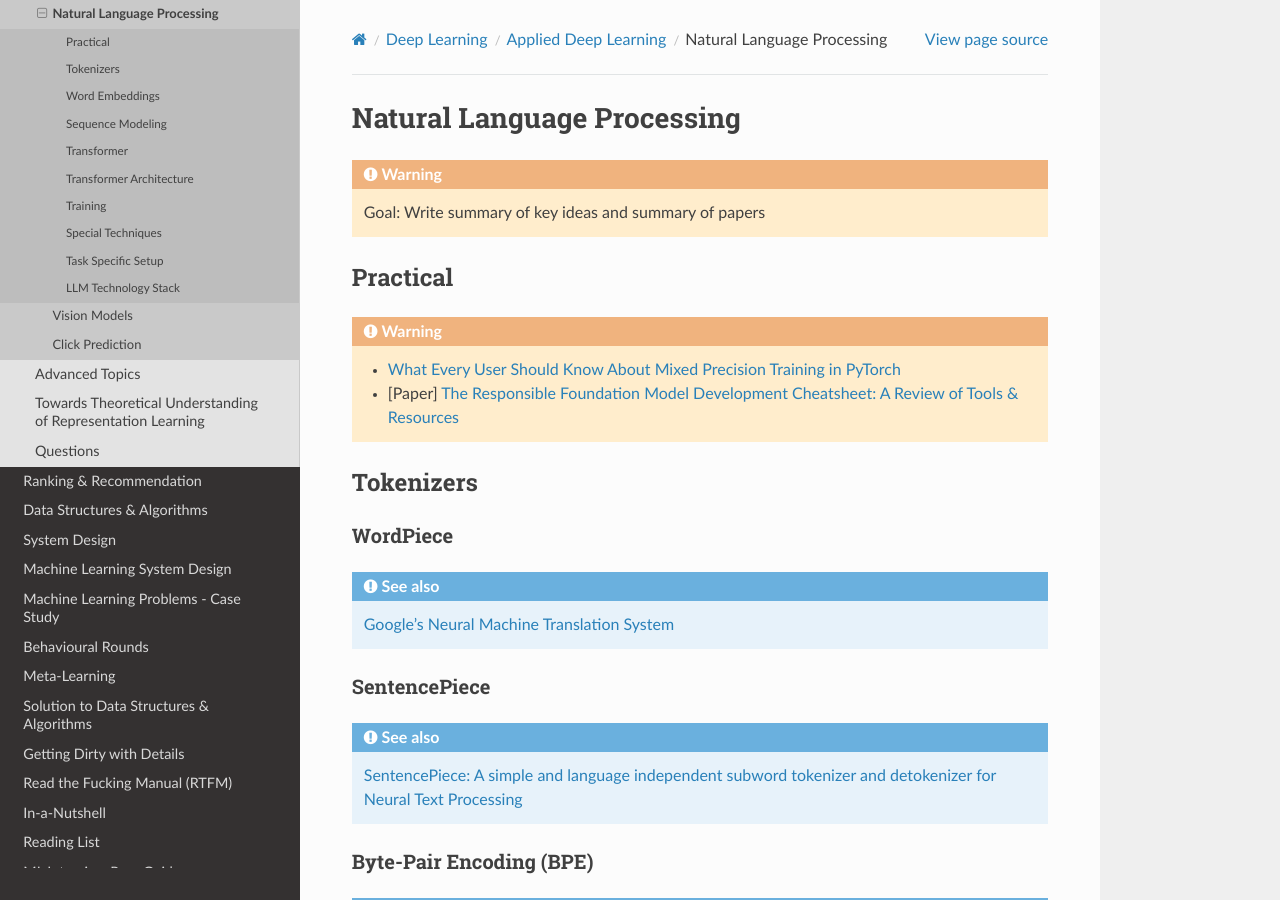
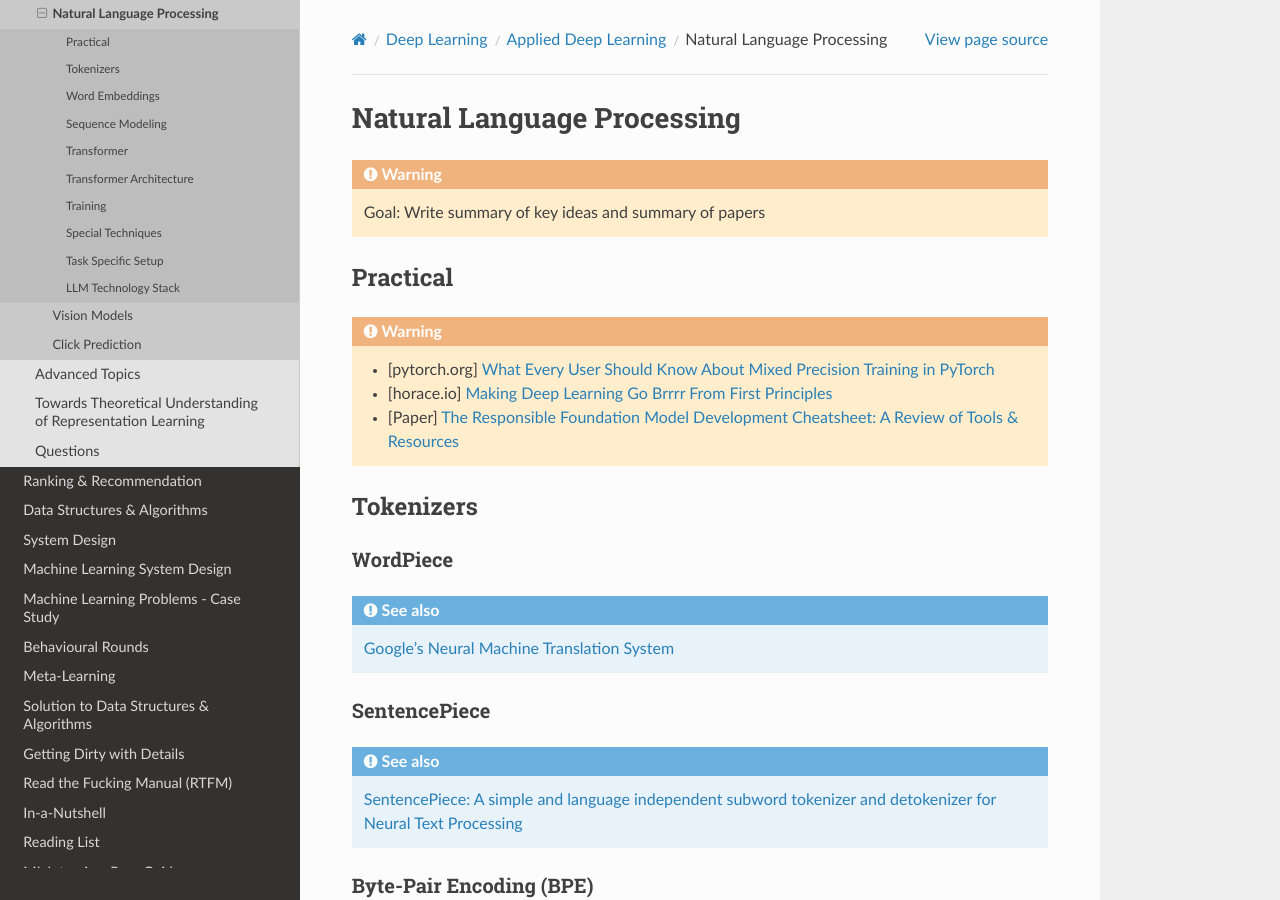
Before and after one commit to uselesstechjunks/leetcode, a Sphinx documentation site: the page built from docs/source/dl/application/nlp.rst, in a window 1280 px wide and 900 px high. Built offline with Sphinx 7.4.7 and the Read the Docs theme 2.0.0, drawn with Linux system fonts in a browser that asks for light colours.

Commit message:
Update nlp.rst (#228)

```diff
--- a/docs/source/dl/application/nlp.rst
+++ b/docs/source/dl/application/nlp.rst
@@ -8,7 +8,8 @@ Natural Language Processing
 Practical
 *****************************************************************************************
 .. warning::
-	* `What Every User Should Know About Mixed Precision Training in PyTorch <https://pytorch.org/blog/what-every-user-should-know-about-mixed-precision-training-in-pytorch/>`_
+	* [pytorch.org] `What Every User Should Know About Mixed Precision Training in PyTorch <https://pytorch.org/blog/what-every-user-should-know-about-mixed-precision-training-in-pytorch/>`_
+	* [horace.io] `Making Deep Learning Go Brrrr From First Principles <https://horace.io/brrr_intro.html>`_
 	* [Paper] `The Responsible Foundation Model Development Cheatsheet: A Review of Tools & Resources <https://arxiv.org/abs/2406.16746>`_
 
 *****************************************************************************************
```
